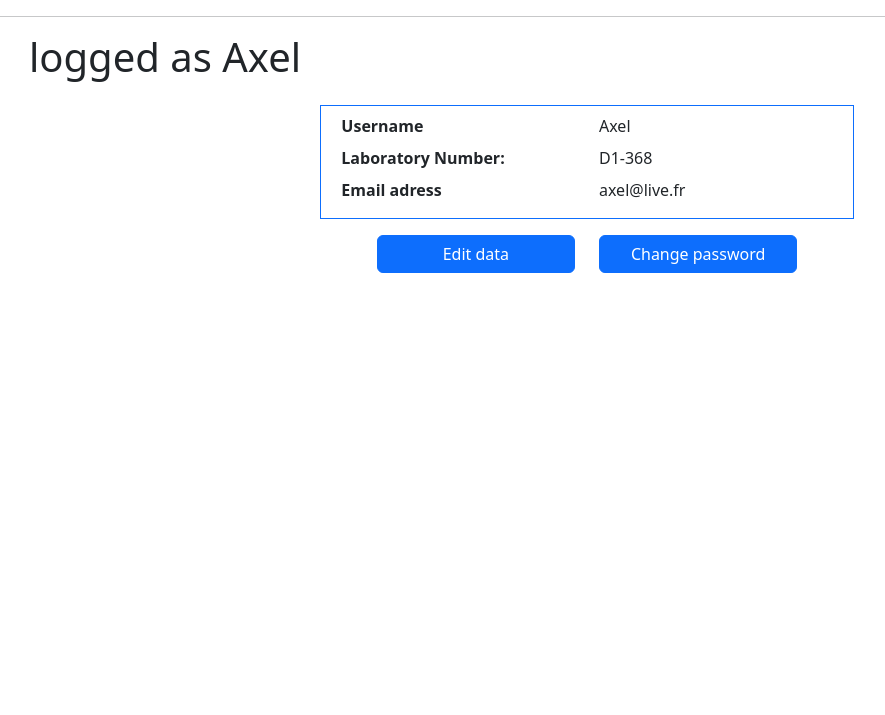
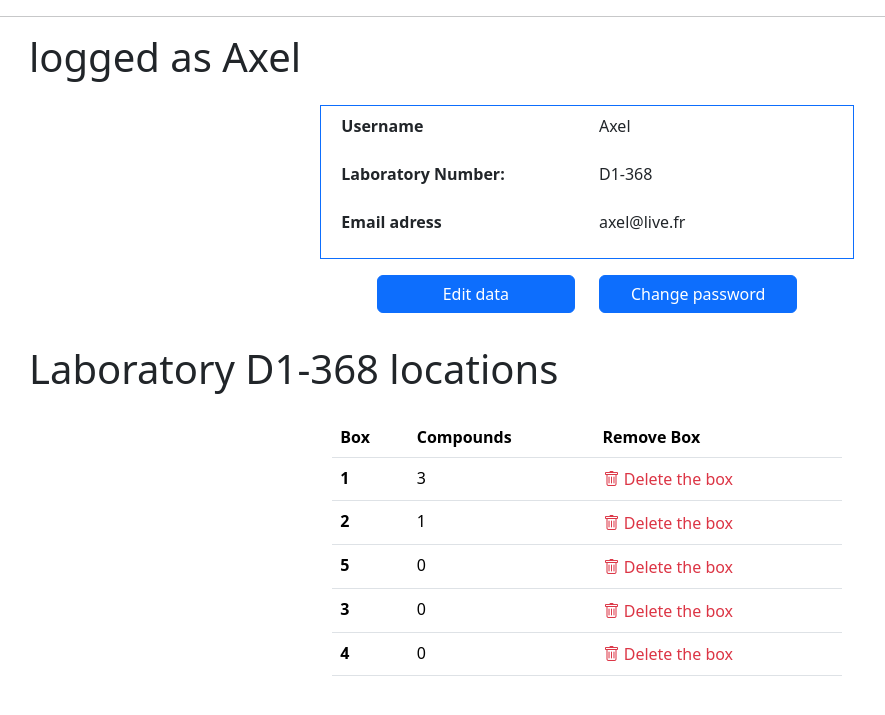
Before and after one commit to 4xel-C/CS50W_Final-project, a Django app: page /account in a window 1280 px wide. Shown: the part 58-773 px from the top of the page, without its empty margins (53-938 px from the left). Run offline with Django 5.2, Linux system fonts and the light colour scheme; a user stored in the database is signed in; data comes from the database, SQL or seed files in the repository; both versions use the stored data as it was after the commit.

Commit message:
Correciton of minior bug and starting implementation of laboratory location management

```diff
--- a/chemanager/templates/chemanager/account.html
+++ b/chemanager/templates/chemanager/account.html
@@ -7,16 +7,16 @@
 </div>
 
 
-  <div class="container col-lg-5">
+  <div class="container col-lg-5 mb-4">
     <dl class="row justify-content-center border border-primary p-2">
 
-      <dt class="col-6">Username</dt>
+      <dt class="col-6 mb-4">Username</dt>
       <dd class="col-6">
         <textarea class="form-control edit-area" hidden rows="1">{{ user }}</textarea>
         <div class="info">{{ user }}</div>
       </dd>
 
-      <dt class="col-6">Laboratory Number:</dt>
+      <dt class="col-6 mb-4">Laboratory Number:</dt>
       <dd class="col-6">
         <select class="form-control edit-area" hidden>
           <option value="" {% if not lab %} selected {% endif %}>No laboratory</option>
@@ -28,7 +28,7 @@
         <div class="info">{% if userLab %}{{ userLab }}{% else %} No laboratory {% endif %}</div>
       </dd>
 
-      <dt class="col-6">Email adress</dt>
+      <dt class="col-6 mb-3">Email adress</dt>
       <dd class="col-6">
         <textarea class="form-control edit-area" hidden rows="1">{{ user.email }}</textarea>
         <div class="info">{{ user.email }}</div>
@@ -46,6 +46,34 @@
         <button type="button" class="btn btn-primary w-100" id="changePassword" data-bs-toggle="modal" data-bs-target="#passwordModal">Change password</button>
       </div>
     </div>
+  </div>
+
+    {% comment %} Lab locations personnalisation {% endcomment %}
+  <div class="container mb-4">
+      <h1 class="page-title">Laboratory {{ userLab }} locations</span></h1>
+  </div>
+
+  <div class="container col-lg-5">
+    <table class="table">
+      <thead>
+        <tr>
+          <th scope="col">Box</th>
+          <th scope="col">Compounds</th>
+          <th scope="col">Remove Box</th>
+        </tr>
+      </thead>
+      <tbody>
+        {% for box in boxes %}
+        <tr>
+          <th>{{ box.box_number }}</th>
+          <td>{{ box.products.count }}</td>
+          <td><button class="btn p-0 text-danger deleteBox" data-boxId="{{ box.id }}"><i class="bi bi-trash"></i> Delete the box</button></td>
+        </tr>
+        {% endfor %}
+      </tbody>
+    </table>
+  </div>
+
 
     <!-- Modal for password change form -->
     <div class="modal fade" id="passwordModal" tabindex="-1" aria-labelledby="changePasswordModal" aria-hidden="true">
@@ -75,8 +103,7 @@
           </div>
         </div>
       </div>
-    </div>
-  </div>
+
 
 {% endblock %}
 
--- a/chemanager/views.py
+++ b/chemanager/views.py
@@ -114,15 +114,16 @@ def account(request):
     user_lab = user.laboratory
 
     if user_lab:
-        user_lab = user_lab.lab_number
+        user_lab_number = user_lab.lab_number
 
-    # get all laboratory
+    # get all laboratory and all boxes
     labs = Laboratory.objects.all()
+    boxes = user_lab.boxes.all()
 
     return render(
         request,
         "chemanager/account.html",
-        {"user": user, "userLab": user_lab, "labs": labs},
+        {"user": user, "userLab": user_lab_number, "labs": labs, "boxes": boxes},
     )
 
 
```
Also changed, not shown: chemanager/static/chemanager/inventory.js (+4 -4 lines), db.sqlite3.
